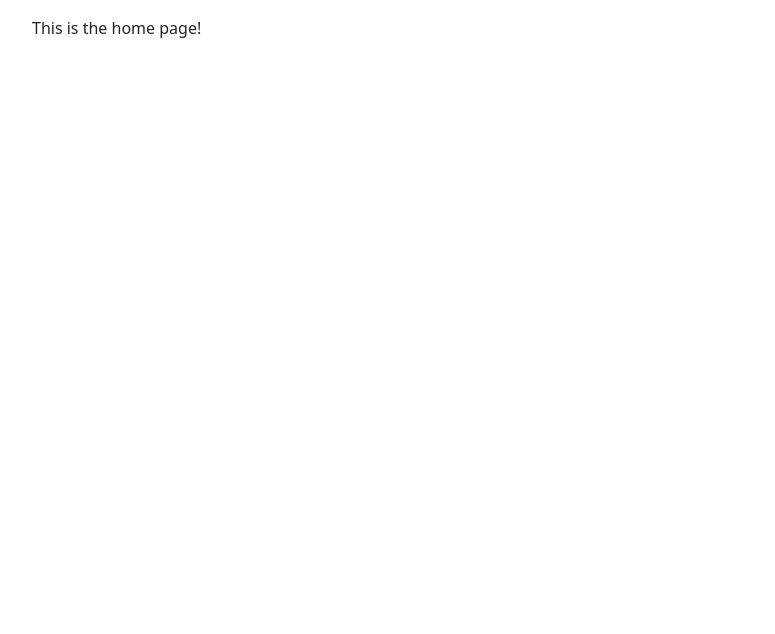
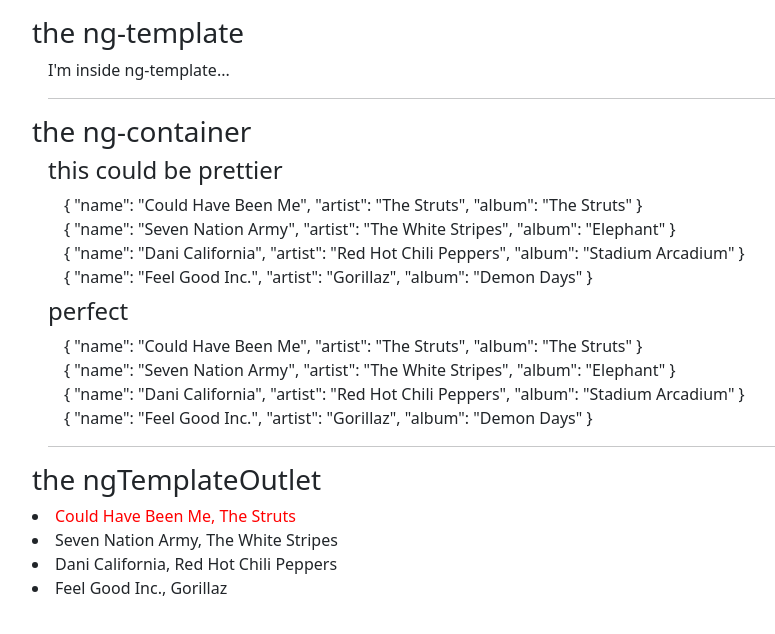
Before and after one commit to gamartins/angular101, an Angular app: page /ng-directives-advanced in a window 1280 px wide. Shown: the top 634 px of the page, without its empty margins (62-837 px from the left). Built offline with nearby package versions, Linux system fonts and the light colour scheme.

Commit message:
added example for advanced Directives

```diff
--- a/src/app/app.module.ts
+++ b/src/app/app.module.ts
@@ -36,6 +36,10 @@ const routes: Routes = [
     loadChildren: () => import('src/pages/route-guards/route-guards.module').then(m => m.RouteGuardsModule),
   },
   {
+    path: 'ng-directives-advanced',
+    loadChildren: () => import('src/pages/ng-directives-advanced/ng-directives-advanced.module').then(m => m.NgDirectivesAdvancedModule),
+  },
+  {
     path: '**',
     component:  HomeComponent
   },
--- /dev/null
+++ b/src/pages/ng-directives-advanced/ng-directives-advanced-outlet.component.ts
@@ -0,0 +1,29 @@
+import { Component, Input, OnInit, TemplateRef } from '@angular/core';
+
+@Component({
+  selector: 'app-ng-template-outlet-example',
+  template: `
+    <li *ngFor="let item of songList; index as i">
+      <!-- Define a default template -->
+      <ng-template #defaultTemplate let-item>{{ item | json }}</ng-template>
+
+      <ng-container
+        [ngTemplateOutlet]="customTemplate || defaultTemplate"
+        [ngTemplateOutletContext]="{ $implicit: item, index: i }"
+      ></ng-container>
+
+      <!-- Alternative syntax -->
+      <!-- <ng-container *ngTemplateOutlet="optionTemplate; context:{ $implicit: option, idx: i }"></ng-container> -->
+    </li>
+  `,
+})
+export class NgTemplateOutletExample implements OnInit {
+  @Input() songList = []
+  @Input() customTemplate: TemplateRef<any>;
+
+  constructor() { }
+
+  ngOnInit(): void {
+  }
+
+}
--- /dev/null
+++ b/src/pages/ng-directives-advanced/ng-directives-advanced.component.html
@@ -0,0 +1,53 @@
+<h3>the ng-template</h3>
+<div class="topic">
+  <!-- this dont work -->
+  <ng-template>
+    <button class="tab-button" (click)="login()">{{loginText}}</button>
+    <button class="tab-button" (click)="signUp()">{{signUpText}}</button>
+  </ng-template>
+
+  <!-- but this work -->
+  <div class="lessons-list" *ngIf="showContent else loading">
+    Look inside me...
+  </div>
+
+  <ng-template #loading>
+    <div>I'm inside ng-template...</div>
+  </ng-template>
+  <hr>
+</div>
+
+<h3>the ng-container</h3>
+<div class="topic">
+  <!-- This wont compile -->
+  <!-- <div *ngIf="lessons" *ngFor="let lesson of lessons">
+    <div >{{ lesson | json}} </div>
+  </div> -->
+
+  <div *ngIf="songList">
+    <h4>this could be prettier</h4>
+    <div class="subtopic" *ngFor="let song of songList">
+      <div>{{ song | json }}</div>
+    </div>
+  </div>
+
+  <h4 style="margin-top: 8px;">perfect</h4>
+  <ng-container *ngIf="songList">
+    <div class="subtopic" *ngFor="let song of songList">
+      <div>{{ song | json }}</div>
+    </div>
+  </ng-container>
+  <hr>
+</div>
+
+<h3>the ngTemplateOutlet</h3>
+<app-ng-template-outlet-example
+  [songList]="songList"
+  [customTemplate]="optionTemplate"
+></app-ng-template-outlet-example>
+
+<ng-template #optionTemplate let-item let-idx="index">
+  <span [ngStyle]="{'color': !idx ? 'red' : null }">
+    {{ item.name }}, {{ item.artist }}
+  </span>
+</ng-template>
--- /dev/null
+++ b/src/pages/ng-directives-advanced/ng-directives-advanced.component.ts
@@ -0,0 +1,25 @@
+import { Component, OnInit } from '@angular/core';
+
+@Component({
+  selector: 'app-ng-directives-advanced',
+  templateUrl: 'ng-directives-advanced.component.html',
+  styles: [`
+    .topic { margin-left: 16px; }
+    .subtopic { padding-left: 16px; }
+  `]
+})
+export class NgDirectivesAdvancedComponent implements OnInit {
+  showContent = false;
+  songList = [
+    { name: 'Could Have Been Me', artist: 'The Struts', album: 'The Struts' },
+    { name: 'Seven Nation Army', artist: 'The White Stripes', album: 'Elephant' },
+    { name: 'Dani California', artist: 'Red Hot Chili Peppers', album: 'Stadium Arcadium' },
+    { name: 'Feel Good Inc.', artist: 'Gorillaz', album: 'Demon Days' },
+  ]
+
+  constructor() { }
+
+  ngOnInit(): void {
+  }
+
+}
```
Also changed, not shown: src/pages/ng-directives-advanced/ng-directives-advanced.module.ts (added, +20 -0 lines).
